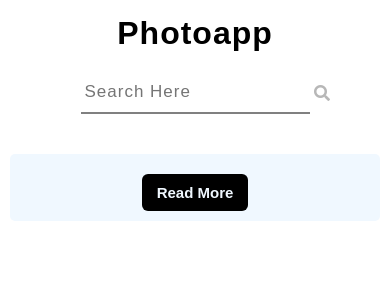
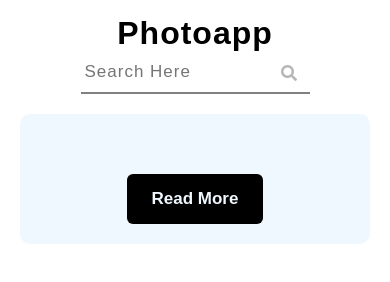
Before and after one commit to DevJubr/pixel-API-app, a plain HTML site: page index.html in a window 390 px wide. Drawn offline with Linux system fonts and the light colour scheme; no server answers; a web font is replaced by a local one.

Commit message:
Update styyyle.css
cheng

```diff
--- a/styyyle.css
+++ b/styyyle.css
@@ -202,41 +202,3 @@ button#redmore {
     margin: 20px;
   }
 }
-
-@media only screen and (max-width: 400px){
-  .heder {
-    margin: 15px;
-    flex-direction: column;
-  }
-  i.fas.fa-search{
-    right: 60px;
-  }
-
-  .contentdiv{
-    background:#f0f8ff;
-    grid-template-columns: repeat(auto-fit, minmax(80px, 1fr));
-    border-radius: 10px;
-  }
-  section{
-    background:#f0f8ff;
-    padding: 0px 0px;
-    border-radius: 5px;
-    margin: 10px;
-  }
-  .searchbar{
-    margin:20px;
-  }
-  button#redmore {
-    background: black;
-    padding: 10px 15px;
-    color: aliceblue;
-    font-size: 15px;
-    font-weight: 600;
-    border-radius: 6px;
-    outline: none;
-    border: none;
-    text-transform: capitalize;
-    cursor: pointer;
-    margin-bottom: 10px;
-}
-}
```
